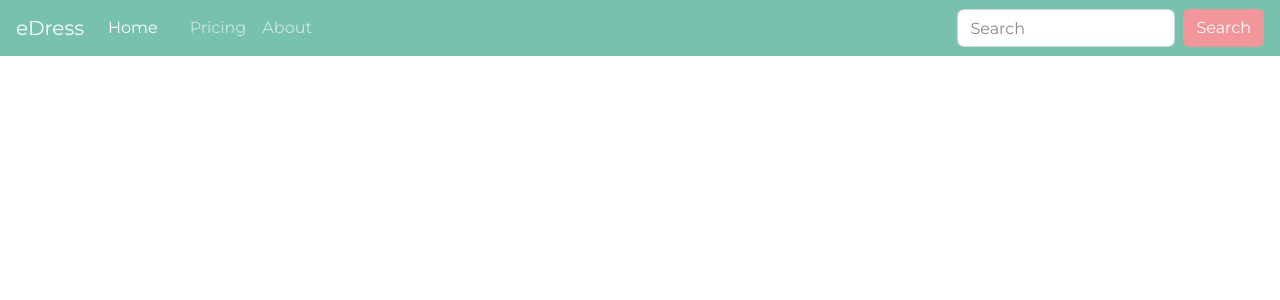
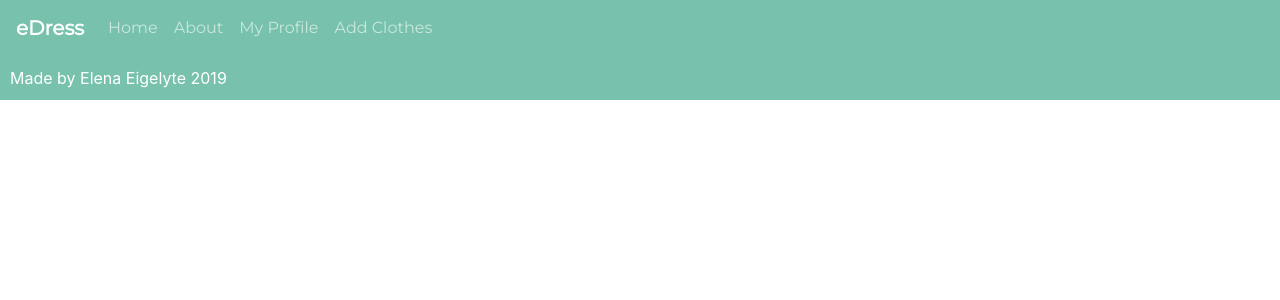
Before and after one commit to Surelis848/eDress, a Flask app: page / in a window 1280 px wide. Shown: the top 300 px of the page. Run offline with Flask 2, Linux system fonts and the light colour scheme; data that the repository does not hold is empty; some libraries are stand-ins or nearby versions.

Commit message:
Add functionality for insertclothes.html and make card collapsible

```diff
--- a/app.py
+++ b/app.py
@@ -13,6 +13,18 @@ mongo = PyMongo(app)
 def get_clothes():
     return render_template("getclothes.html", clothes=mongo.db.clothes.find())
 
+@app.route('/add_clothes')
+def add_clothes():
+    return render_template("insertclothes.html",
+                           profiles=mongo.db.profiles.find())
+
+
+@app.route('/insert_clothes', methods=['POST'])
+def insert_clothes():
+    clothes =  mongo.db.clothes
+    clothes.insert_one(request.form.to_dict())
+    return redirect(url_for('get_clothes'))
+
 if __name__ == "__main__":
     app.run(host=os.environ.get('IP'),
         port=int(os.environ.get('PORT')),
--- a/templates/base.html
+++ b/templates/base.html
@@ -3,6 +3,7 @@
 
 <head>
     <link rel="stylesheet" href="https://stackpath.bootstrapcdn.com/bootstrap/4.3.1/css/bootstrap.min.css" type="text/css" />
+    <link rel="stylesheet" href="{{url_for('static', filename='css/style.css')}}" type="text/css" />
     <link rel="stylesheet" href="{{url_for('static', filename='css/bootstrap.min.css')}}" type="text/css" />
     <meta name="viewport" content="width=device-width, initial-scale=1.0">
     <title>eDress</title>
@@ -13,35 +14,32 @@
 
 <body>
     <nav class="navbar navbar-expand-lg navbar-dark bg-primary">
-        <a class="navbar-brand" href="{{url_for('get_clothes')}}">eDress</a>
+        <a class="navbar-brand" href="{{url_for('get_clothes')}}"><strong>eDress</strong></a>
         <button class="navbar-toggler" type="button" data-toggle="collapse" data-target="#navbarColor01" aria-controls="navbarColor01" aria-expanded="false" aria-label="Toggle navigation">
     <span class="navbar-toggler-icon"></span>
   </button>
 
         <div class="collapse navbar-collapse" id="navbarColor01">
             <ul class="navbar-nav mr-auto">
-                <li class="nav-item active">
+                <li class="nav-item">
                     <a class="nav-link" href="{{url_for('get_clothes')}}">Home</a>
-                </li>
-                <li class="nav-item">
-                    <a class="nav-link" href="#"></a>
-                </li>
-                <li class="nav-item">
-                    <a class="nav-link" href="#">Pricing</a>
                 </li>
                 <li class="nav-item">
                     <a class="nav-link" href="#">About</a>
                 </li>
+                <li class="nav-item">
+                    <a class="nav-link" href="#">My Profile</a>
+                </li>
+                <li class="nav-item">
+                    <a class="nav-link" href="{{url_for('add_clothes')}}">Add Clothes</a>
+                </li>
             </ul>
-            <form class="form-inline my-2 my-lg-0">
-                <input class="form-control mr-sm-2" type="text" placeholder="Search">
-                <button class="btn btn-secondary my-2 my-sm-0" type="submit">Search</button>
-            </form>
         </div>
     </nav>
     <div class="container">
         {% block content %} {% endblock %}
     </div>
+        <footer class='text-white bg-primary'>Made by Elena Eigelyte 2019</footer>
 </body>
 
 </html>
--- a/templates/getclothes.html
+++ b/templates/getclothes.html
@@ -1,7 +1,15 @@
 {% extends 'base.html'%} {% block content %}
 <div class="row">
     {% for clo in clothes %}
-        <h2>{{clo.title}}</h2>
+    <div class="card border-secondary mb-3 accordion" style="max-width: 20rem;">
+        <div class="card-header">
+            <h2></h2>
+        </div>
+        <div class="card-body">
+            <button class="btn btn-link card-title" type="button" data-toggle="collapse" data-target="#collapsedes">{{clo.title}}</button>
+            <p id="collapsedes" class="card-text collapse show">{{clo.description}}</p>
+        </div>
+    </div>
     {% endfor %}
 </div>
 {% endblock %}
```
